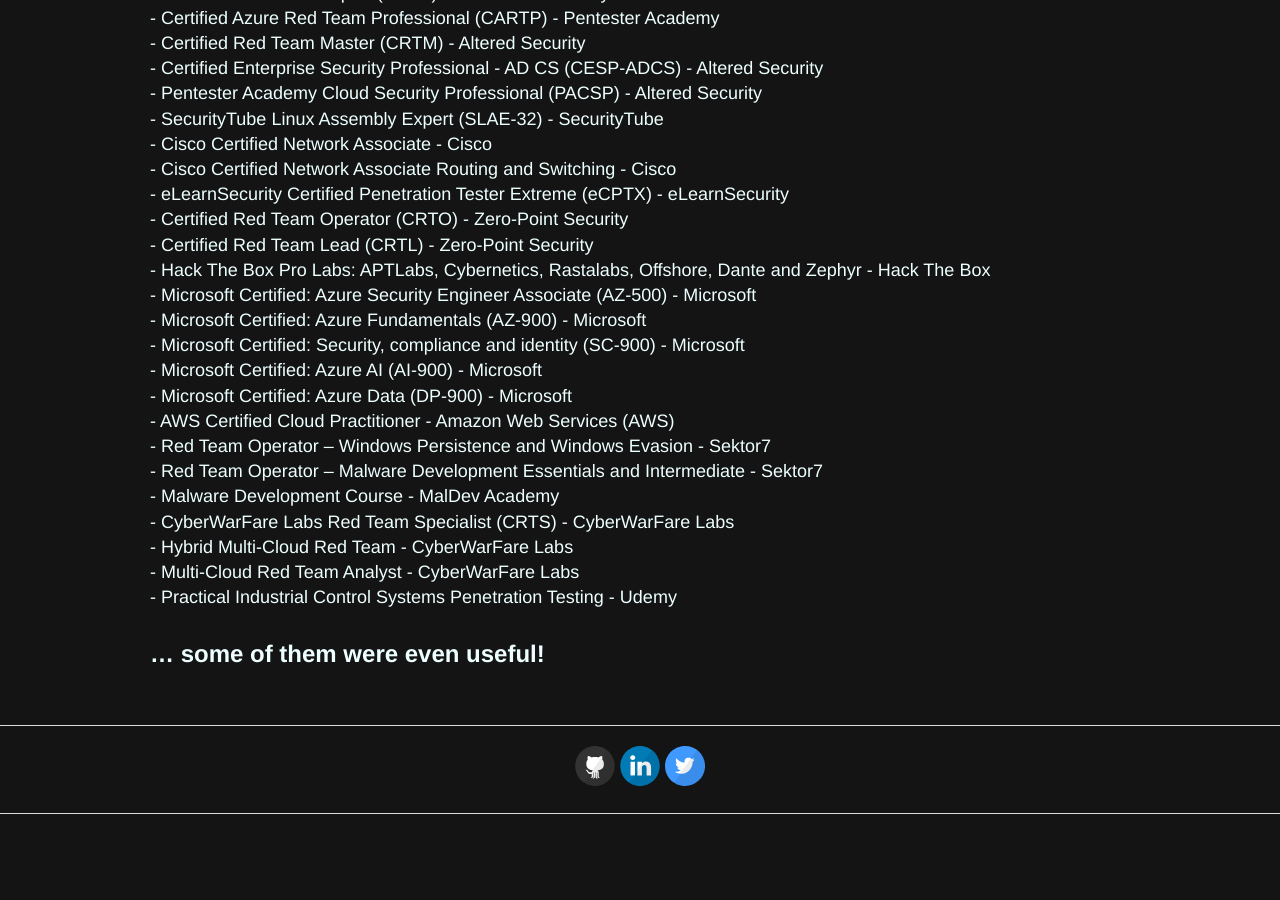
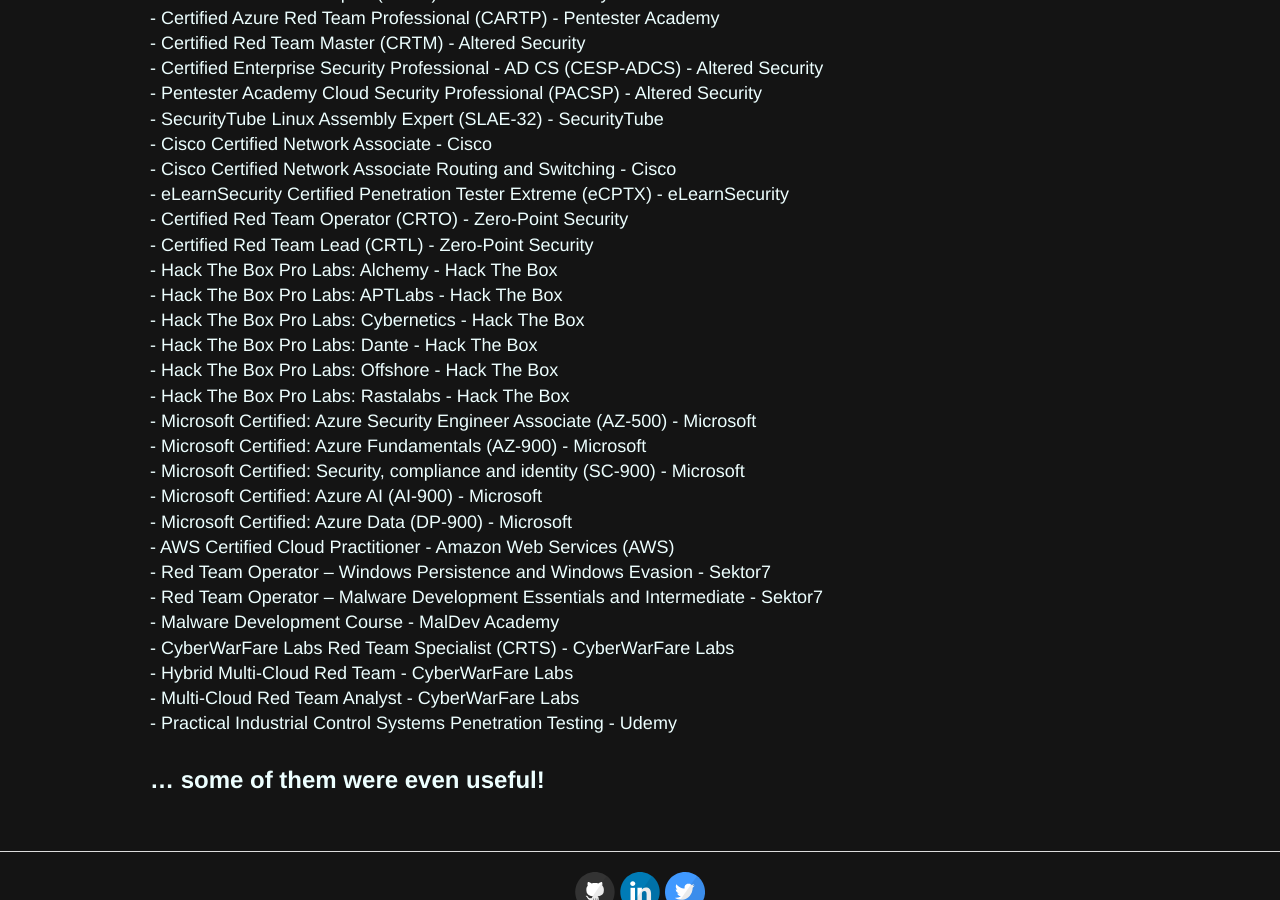
Before and after one commit to ricardojoserf/ricardojoserf.github.io, a Jekyll site: the page built from about.md, in a window 1280 px wide and 900 px high, scrolled down 1522 px. Built offline with Jekyll 4.4.1, drawn with Linux system fonts in a browser that asks for light colours; before the commit the page ends 2336 px from its top, so only the background shows below that.

Commit message:
Update about.md

```diff
--- a/about.md
+++ b/about.md
@@ -60,7 +60,12 @@
 | - eLearnSecurity Certified Penetration Tester Extreme (eCPTX) - eLearnSecurity |
 | - Certified Red Team Operator (CRTO) - Zero-Point Security |
 | - Certified Red Team Lead (CRTL) - Zero-Point Security |
-| - Hack The Box Pro Labs: APTLabs, Cybernetics, Rastalabs, Offshore, Dante and Zephyr - Hack The Box |
+| - Hack The Box Pro Labs: Alchemy - Hack The Box |
+| - Hack The Box Pro Labs: APTLabs - Hack The Box |
+| - Hack The Box Pro Labs: Cybernetics - Hack The Box |
+| - Hack The Box Pro Labs: Dante - Hack The Box |
+| - Hack The Box Pro Labs: Offshore - Hack The Box |
+| - Hack The Box Pro Labs: Rastalabs - Hack The Box |
 | - Microsoft Certified: Azure Security Engineer Associate (AZ-500) - Microsoft |
 | - Microsoft Certified: Azure Fundamentals (AZ-900) - Microsoft |
 | - Microsoft Certified: Security, compliance and identity (SC-900) - Microsoft |
```
